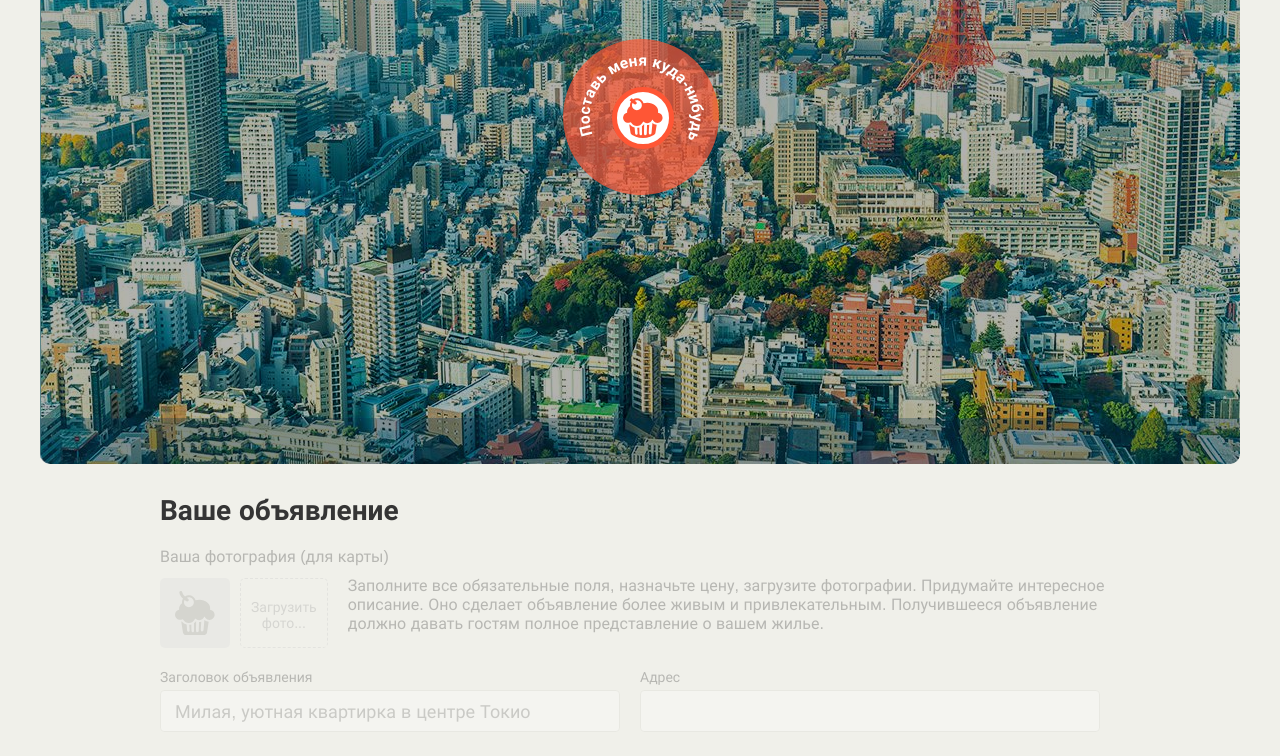
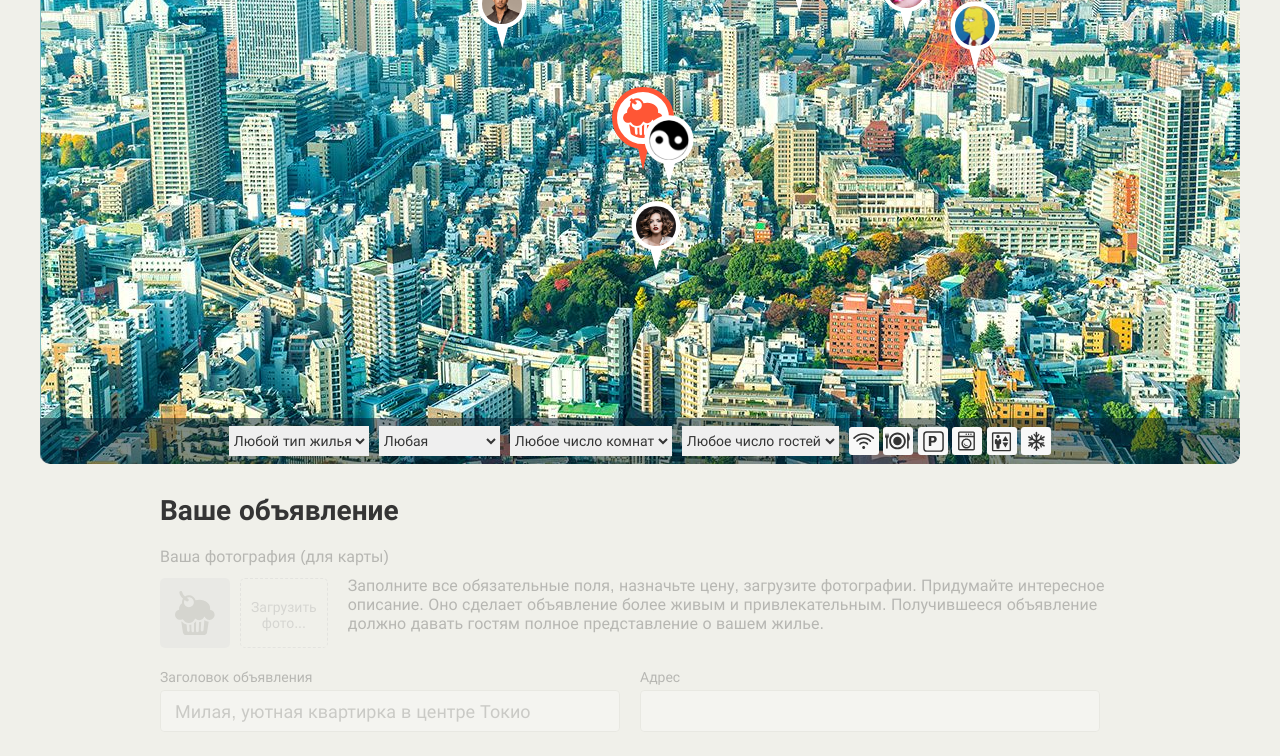
Before and after one commit to ana-izotova/1385139-keksobooking-21, a website: page index.html in a window 1280 px wide. Shown: the part 286-1042 px from the top of the page. Drawn offline with Linux system fonts and the light colour scheme.

Commit message:
add random pins generator

```diff
--- a/index.html
+++ b/index.html
@@ -5,6 +5,7 @@
   <link rel="stylesheet" href="css/normalize.css">
   <link rel="stylesheet" href="css/style.css">
   <link rel="shortcut icon" href="favicon.ico" type="image/x-icon">
+
   <title>Кексобукинг</title>
 </head>
 <body>
@@ -247,6 +248,6 @@
       <button class="error__button">Попробовать снова</button>
     </div>
   </template>
-
+  <script src="js/main.js"></script>
 </body>
 </html>
--- a/js/main.js
+++ b/js/main.js
@@ -0,0 +1,106 @@
+'use strict';
+
+const ADVERTISEMENTS_NUMBER = 8;
+const APARTMENTS_TYPES = [`palace`, `flat`, `house`, `bungalow`];
+const MIN_PRICE = 100;
+const MAX_PRICE = 1000;
+const MIN_NUMBER_OF_ROOMS = 1;
+const MAX_NUMBER_OF_ROOMS = 10;
+const MIN_NUMBER_OF_GUESTS = 1;
+const MAX_NUMBER_OF_GUESTS = 20;
+const CHECKIN_TIMES = [`12:00`, `13:00`, `14:00`];
+const CHECKOUT_TIMES = [`12:00`, `13:00`, `14:00`];
+const FEATURES = [`wifi`, `dishwasher`, `parking`, `washer`, `elevator`, `conditioner`];
+const GALLERY = [`http://o0.github.io/assets/images/tokyo/hotel1.jpg`, `http://o0.github.io/assets/images/tokyo/hotel2.jpg`, `http://o0.github.io/assets/images/tokyo/hotel3.jpg`];
+
+const LOCATION_Y_MIN = 130;
+const LOCATION_Y_MAX = 630;
+
+const map = document.querySelector(`.map`);
+const mapWidth = Math.floor(Number((getComputedStyle(map).width).slice(0, -2)));
+const mapPins = document.querySelector(`.map__pins`);
+const description = [`Стильно!`, `Модно!`, `Молодежно!`, `Прикольно!`];
+
+const pinTemplate = document.querySelector(`#pin`).content;
+const mapPinTemplate = pinTemplate.querySelector(`.map__pin`);
+
+const mapPin = map.querySelector(`.map__pin`);
+const mapPinWidth = Number((getComputedStyle(mapPin).width).slice(0, -2));
+const mapPinHeight = Number((getComputedStyle(mapPin).height).slice(0, -2));
+const fragment = document.createDocumentFragment();
+
+
+const getRandomIntInclusive = (min, max) => {
+  min = Math.ceil(min);
+  max = Math.floor(max);
+  return Math.floor(Math.random() * (max - min + 1)) + min;
+};
+
+const getRandomInt = (min, max) => {
+  min = Math.floor(min);
+  max = Math.floor(max);
+  return Math.floor(Math.random() * (max - min)) + min;
+};
+
+const makeRandomLengthContent = (content) => {
+  const maxLength = content.length;
+  const contentLength = getRandomIntInclusive(1, maxLength);
+  const randomLengthContent = [];
+  for (let i = 0; i < contentLength; i += 1) {
+    const randomIndex = getRandomIntInclusive(0, maxLength - 1);
+    const newItem = content[randomIndex];
+    if (randomLengthContent.indexOf(newItem) === -1) {
+      randomLengthContent.push(newItem);
+    }
+  }
+  return randomLengthContent;
+};
+
+const makeAdvertisements = () => {
+  const advertisements = [];
+  for (let i = 1; i <= ADVERTISEMENTS_NUMBER; i += 1) {
+    const advertisement = {
+      author: {
+        avatar: `img/avatars/user0${i}.png`
+      },
+      offer: {
+        title: `Лучшее предложение`,
+        address: `location(x), location(y)`,
+        price: getRandomIntInclusive(MIN_PRICE, MAX_PRICE),
+        type: APARTMENTS_TYPES[getRandomInt(0, APARTMENTS_TYPES.length)],
+        rooms: getRandomIntInclusive(MIN_NUMBER_OF_ROOMS, MAX_NUMBER_OF_ROOMS),
+        guests: getRandomIntInclusive(MIN_NUMBER_OF_GUESTS, MAX_NUMBER_OF_GUESTS),
+        checkin: CHECKIN_TIMES[getRandomInt(0, CHECKIN_TIMES.length)],
+        checkout: CHECKOUT_TIMES[getRandomInt(0, CHECKOUT_TIMES.length)],
+        features: makeRandomLengthContent(FEATURES),
+        description: makeRandomLengthContent(description).join(` + `),
+        photos: makeRandomLengthContent(GALLERY)
+      },
+      location: {
+        x: getRandomInt(mapPinWidth, mapWidth - mapPinWidth * 1.5),
+        y: getRandomInt(LOCATION_Y_MIN, LOCATION_Y_MAX)
+      }
+    };
+    advertisements.push(advertisement);
+  }
+  return advertisements;
+};
+
+const advertisements = makeAdvertisements();
+
+map.classList.remove(`map--faded`);
+
+const makePins = () => {
+  for (let i = 0; i < ADVERTISEMENTS_NUMBER; i += 1) {
+    const newPin = mapPinTemplate.cloneNode(true);
+    const pinImg = newPin.querySelector(`img`);
+    newPin.style.top = `${advertisements[i].location.y - mapPinHeight}px`;
+    newPin.style.left = `${advertisements[i].location.x + (mapPinWidth / 2)}px`;
+    pinImg.src = advertisements[i].author.avatar;
+    pinImg.alt = advertisements[i].offer.title;
+    fragment.appendChild(newPin);
+  }
+  mapPins.appendChild(fragment);
+};
+
+makePins();
```
